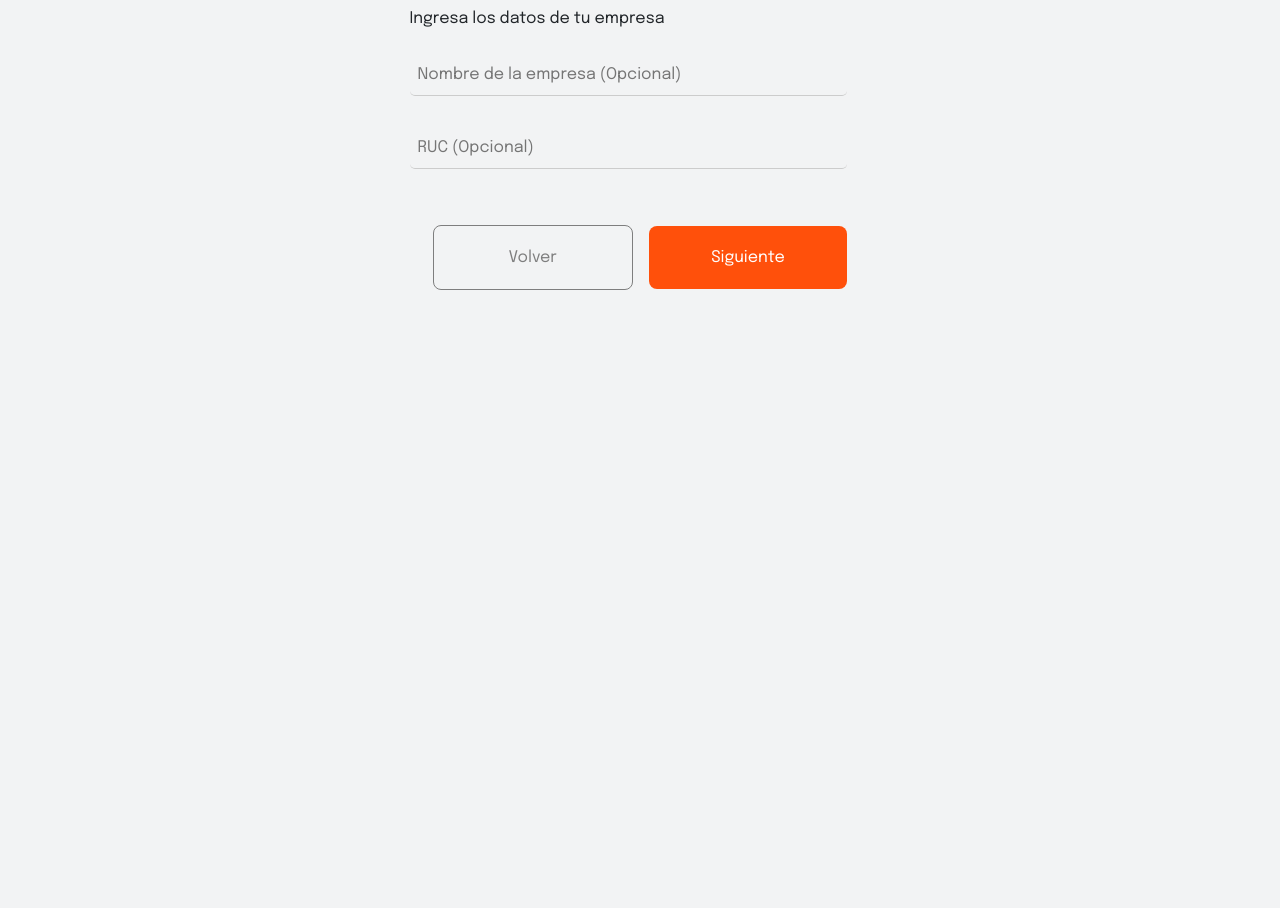
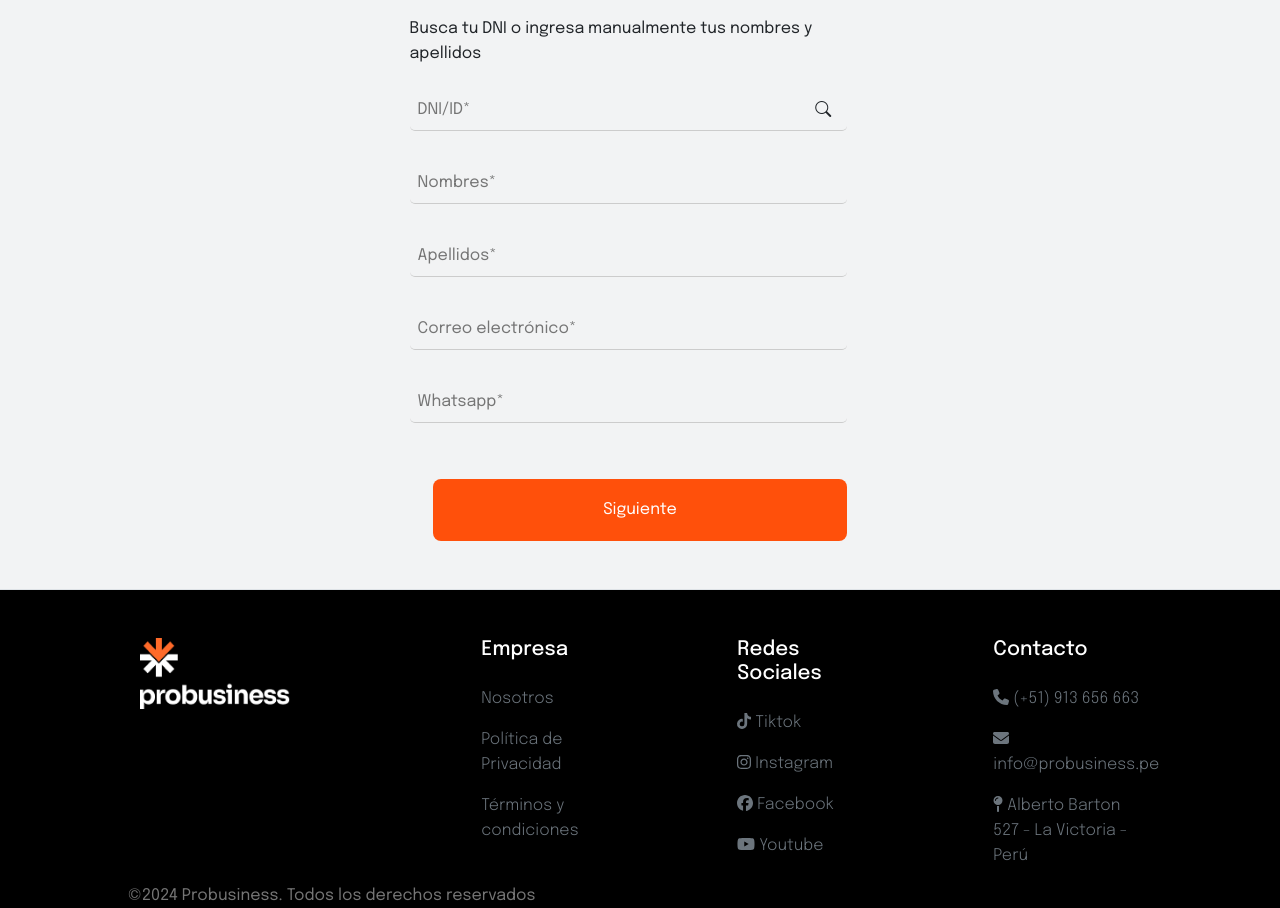
Before and after one commit to HarukaDev31/probusiness-agente, a Vue app: page / in a window 1280 px wide. Shown: the part 580-1488 px from the top of the page. Before the commit the page ends 870 px from the top, so only its background shows below. Built offline with nearby package versions, Linux system fonts and the light colour scheme.

Commit message:
end this

```diff
--- a/src/App.vue
+++ b/src/App.vue
@@ -62,11 +62,15 @@
       <div class="process-informacion-personal" v-if="currentProcessStep == 2">
         <h2 class="my-4  sora-regular">Datos empresa</h2>
         <span class="epilogue-regular">Ingresa los datos de tu empresa</span>
+
         <div v-for="(desc, descIndex) in formValuesComputedOdd.filter((item) => {
           if (item.hasOwnProperty('notShow')) {
-            return false
+            if (!item.notShow) {
+              return item
+            }
+            return
           }
-          return true
+          return item
         })">
           <customized-input :key="descIndex" :text="desc.text" :optionalText="desc.optionalText" :type="desc.type"
             @input="(e) => (desc.value = e)" :value="desc.value" :validation="desc.validate" :is-error="desc.error"
@@ -79,9 +83,12 @@
           </div>
           <div class="btn-siguiente epilogue-regular" @click="nextProcessStep(formValuesComputedOdd.filter((item) => {
             if (item.hasOwnProperty('notShow')) {
-              return false
+              if (!item.notShow) {
+                return item
+              }
+              return
             }
-            return true
+            return item
           }))" v-if="currentProcessStep < processSteps.length">
             <span>Siguiente</span>
           </div>
@@ -93,10 +100,17 @@
           <template #body>
             <div v-for="(supplier, supplierIndex) in suppliers" :key="supplierIndex" class="card">
               <div class="supplier-header">
-                <h5 class="text-center mx-auto sora-regular">Proveedor 0{{ supplierIndex + 1 }}</h5>
+                <h5 class="text-center mx-auto sora-regular">Proveedor {{ getFormattedNumber(supplierIndex + 1) }}</h5>
                 <div class="btn-delete" @click="deleteSupplier(supplierIndex)"
                   v-if="currentSupplier.value == supplierIndex + 1">
-                  <svg width="22" height="24" viewBox="0 0 22 24" fill="none" xmlns="http://www.w3.org/2000/svg">
+                  <svg width="36" height="36" viewBox="0 0 36 36" fill="none" xmlns="http://www.w3.org/2000/svg">
+                    <rect x="26.5967" y="8.59692" width="1.63637" height="25.4558"
+                      transform="rotate(45 26.5967 8.59692)" fill="#CCCCCC" />
+                    <rect x="27.4033" y="26.5969" width="1.63637" height="25.4558"
+                      transform="rotate(135 27.4033 26.5969)" fill="#CCCCCC" />
+                  </svg>
+
+                  <!-- <svg width="22" height="24" viewBox="0 0 22 24" fill="none" xmlns="http://www.w3.org/2000/svg">
                     <path d="M1.41406 5.44446H3.63628H21.4141" stroke="#FF0000" stroke-linecap="round"
                       stroke-linejoin="round" />
                     <path
@@ -104,7 +118,7 @@
                       stroke="#FF0000" stroke-linecap="round" stroke-linejoin="round" />
                     <path d="M9.19141 11V17.6667" stroke="#FF0000" stroke-linecap="round" stroke-linejoin="round" />
                     <path d="M13.6367 11V17.6667" stroke="#FF0000" stroke-linecap="round" stroke-linejoin="round" />
-                  </svg>
+                  </svg> -->
                 </div>
                 <div v-else>
                   <div class="d-flex flex-row" style="column-gap:1em">
@@ -147,13 +161,34 @@
               <!--STEP 3-->
               <div class="product-list row" v-for="(productList, productListIndex) in supplier.products"
                 v-if="currentSupplier.value == supplierIndex + 1 && !supplier.isCompleted" :key="productListIndex">
+                <span @click="deleteProduct(productListIndex, supplierIndex)" v-if="productListIndex != 0"
+                  class="delete-product">
+                  <svg width="25" height="25" viewBox="0 0 36 36" fill="none" xmlns="http://www.w3.org/2000/svg">
+                    <rect x="26.5967" y="8.59692" width="1.63637" height="25.4558"
+                      transform="rotate(45 26.5967 8.59692)" fill="#CCCCCC"></rect>
+                    <rect x="27.4033" y="26.5969" width="1.63637" height="25.4558"
+                      transform="rotate(135 27.4033 26.5969)" fill="#CCCCCC"></rect>
+                  </svg>
+                </span>
+
                 <div class="col-12 col-md-6">
                   <div v-for="(product, productItemIndex) in productList.filter((item) => item.type == 'file')"
                     :key="`fileSelector-${productItemIndex}`" style="height: 100%"
                     :class="`step-body-${productItemIndex + 1}`">
                     <file-selector :not-show-drop="true" :multiple="false" :value="product.value"
                       @fileChange="(files) => handleFile(files, product)" :accept="'image/*'">
-                      <template #text>Seleccionar foto</template>
+                      <template #text>Subir Imagen
+                        <svg width="23" height="23" viewBox="0 0 23 23" fill="none" xmlns="http://www.w3.org/2000/svg">
+                          <path
+                            d="M22.5 12.6924H16.5769C16.1281 12.6924 15.6976 12.8707 15.3803 13.188C15.0629 13.5054 14.8846 13.9359 14.8846 14.3847C14.8846 15.2823 14.528 16.1432 13.8933 16.778C13.2585 17.4127 12.3976 17.7693 11.5 17.7693C10.6023 17.7693 9.74145 17.4127 9.10672 16.778C8.47197 16.1432 8.11538 15.2823 8.11538 14.3847C8.11538 13.9359 7.93708 13.5054 7.61972 13.188C7.30235 12.8707 6.87191 12.6924 6.42308 12.6924H0.5V20.3078C0.5 20.7566 0.678296 21.1871 0.995665 21.5044C1.31304 21.8217 1.74347 22.0001 2.19231 22.0001H20.8077C21.2565 22.0001 21.687 21.8217 22.0043 21.5044C22.3216 21.1871 22.5 20.7566 22.5 20.3078V12.6924Z"
+                            stroke="#7E7E7E" stroke-linecap="round" stroke-linejoin="round" />
+                          <path d="M7.26855 6.23077L11.4993 2L15.7301 6.23077" stroke="#7E7E7E" stroke-linecap="round"
+                            stroke-linejoin="round" />
+                          <path d="M11.5005 12.1538V2" stroke="#7E7E7E" stroke-linecap="round"
+                            stroke-linejoin="round" />
+                        </svg>
+
+                      </template>
                     </file-selector>
                   </div>
                 </div>
@@ -183,17 +218,17 @@
 
               </div>
               <div class="product-list-collapsed row py-4" v-else>
-                <div class="col col-6" v-for="(productList, productListIndex) in supplier.products"
+                <div class="col-12 col-md-6" v-for="(productList, productListIndex) in supplier.products"
                   :key="productListIndex">
                   <div class="row">
-                    <div class=" col col-6">
+                    <div class=" col-12 col-md-6">
                       <div class="img-container">
                         <img :src="getObjectURL(getProductParam(productList, 'foto').value)" alt="product image"
                           class="img img-fluid" />
                       </div>
 
                     </div>
-                    <div class="product-info col col-6">
+                    <div class="product-info col-12 col-md-6">
                       <span class="mb-2 epilogue-regular">
                         {{ getProductParam(productList, 'nombre').value }}
                       </span>
@@ -245,7 +280,7 @@
         </div>
         <div class="informacion-personal resume-section">
           <div class="section-content">
-            <h2 class="sora-regular">Información personal</h2>
+            <h3 class="sora-regular">Información personal</h3>
             <div class="d-flex flex-column">
               <span class="epilogue-regular">{{ getFormParam(formValuesComputedPair, 'nombres').value }} {{
                 getFormParam(formValuesComputedPair, 'apellidos').value }}</span>
@@ -256,7 +291,7 @@
         </div>
         <div class="empresa resume-section">
           <div class="section-content">
-            <h2 class="sora-regular">Empresa</h2>
+            <h3 class="sora-regular">Empresa</h3>
 
             <div class="d-flex flex-column">
               <span class="epilogue-regular">{{ getFormParam(formValuesComputedOdd, 'empresa').value }}</span>
@@ -267,13 +302,13 @@
         </div>
         <div class="proveedores">
           <div class="section-content">
-            <h2 class="sora-regular py-3">Proveedores</h2>
+            <h3 class="sora-regular py-3">Proveedores</h3>
 
             <div v-for="(supplier, supplierIndex) in suppliers" :key="supplierIndex"
-              style="border-bottom: 1px solid #DFDFDF;">
+              :style="supplierIndex + 1 != suppliers.length ? 'border-bottom: 1px solid #DFDFDF;' : ''">
               <div class="resume-supplier-indicators">
 
-                <h4 class="sora-regular">Proveedor {{ supplierIndex + 1 }}</h4>
+                <h5 class="sora-regular">Proveedor {{ getFormattedNumber(supplierIndex + 1) }}</h5>
                 <div class="d-flex flex-row" style="column-gap: 1em;">
                   <div v-for="(indicator, index) in supplier.indicators" :key="`${supplierIndex}-${indicator.key}`">
                     <span v-if="indicator.key == 'cbm'">
@@ -293,7 +328,7 @@
               <div class="product-list-collapsed row py-4 ">
                 <div class=" col col-6" v-for="(productList, productListIndex) in supplier.products"
                   :key="productListIndex">
-                  <span class="sora-regular">Producto {{ productListIndex + 1 }}</span>
+                  <span class="sora-regular">Producto {{ getFormattedNumber(productListIndex + 1) }}</span>
 
                   <div class="row mt-2">
                     <div class=" col col-6">
@@ -662,10 +697,10 @@
         <floatting-button />
         <step-by-step-button @click="startStepByStep" />
       </div>
-      <footer-cuz />
+
       <send-button @sendCotizacion="sendCotizacion" />
       </div> -->
-
+  <footer-cuz />
 </template>
 <script setup>
 //import components
@@ -681,7 +716,7 @@ import StepByStepButton from "./components/StepByStepButton.vue";
 import { ref, computed, reactive, onMounted } from "vue";
 import { sendCotization, getClientDataByDNIID } from "./services/send-cotization";
 import Swal from 'sweetalert2';
-const currentProcessStep = ref(2)
+const currentProcessStep = ref(1)
 //validation functions
 const validateNotEmpy = (value) => {
   return value != "";
@@ -994,7 +1029,7 @@ const formValues = ref([
     error: false,
     keyRender: 0,
     helpText: "Ingresa tu número de whatsapp para poder contactarte.",
-    notShow: true,
+    notShow: false,
 
   },
 ]);
@@ -1120,10 +1155,8 @@ const showAlert = (title, text, icon, fn = null, go = "OK") => {
 
 //show modal swall when save button supplier button is clicked
 const showLastSupplierData = async (supplierIndex) => {
-  console.log(suppliers.value, "waos")
 
   const supplier = suppliers.value[supplierIndex];
-  console.log(supplier, 'supplier to validate')
   const isValid = validateSupplier(supplierIndex);
   if (!isValid) {
     showAlert("Error al guardar proveedor", "Debes llenar todos los campos obligatorios", "error");
@@ -1131,10 +1164,13 @@ const showLastSupplierData = async (supplierIndex) => {
   }
   console.log(isValid);
   const indicators = supplier.indicators;
+  //GET CURRENT WINDOW WIDTH
+  const windowWidth = window.innerWidth;
+  const modalSize = windowWidth < 768 ? "100%" : "40%";
   const swall = await Swal.fire({
     title: "<span class='epilogue-regular my-2' >Un último paso</span>",
     backdrop: true,
-    width: "40%",
+    width: modalSize,
     html: `
    <div class="modal-save">
     <p class='epilogue-regular mt-5'>Antes de terminar con la información de tu proveedor ingresa los siguientes datos  de tu cotización</p>
@@ -1240,6 +1276,18 @@ const sendCotizacion = async () => {
   //send all in formdata format
   const formData = new FormData();
   let isValid = true;
+  //filter formvalue with property  notShow
+  formValues.value = formValues.value.filter((input) => {
+    if (input.hasOwnProperty('notShow')) {
+      if (!input.notShow) {
+        return input
+      } else {
+        return
+      }
+    }
+    return input
+  });
+  console.log(formValues.value, 'formValues')
   formValues.value.forEach((input) => {
     if (
       (input.type == "text" || input.type == "email") &&
@@ -1307,7 +1355,7 @@ const sendCotizacion = async () => {
             isValid = false;
           }
         } else if (indicator.key == "peso") {
-          const existsSelected = indicator.options.find(option => option.selected)
+          const existsSelected = indicator.value
           if (existsSelected) {
             if (validateNumber(indicator.value)) {
               formData.append(
@@ -1502,6 +1550,12 @@ const showDeleteSupplierSwall = (index) => {
 const showOrderResume = () => {
   currentProcessStep.value = 4
 }
+const getFormattedNumber = (number) => {
+  if (number < 10) {
+    return `0${number}`
+  }
+  return number
+}
 // const activateUserSteps = (step, interval) => {
 //   let stepTag = document.querySelector(`.step-${step}`)
 //   if (step === formValuesComputedPair.value.length + formValuesComputedOdd.value.length + 4) {
@@ -2135,20 +2189,26 @@ input[type=number] {
     font-size: 0.8em;
     padding: 0.5em 0.5em;
   }
-}
-
-@media (max-width: 768px) {
-  .navbar{
-    padding: 2em 0!important;
-    margin: 0!important;
+
+  .order-resume {
+    width: 80% !important;
+  }
+}
+
+@media (max-width: 1098px) {
+  .navbar {
+    padding: 2em 0 !important;
+    margin: 0 !important;
     display: flex;
     align-items: center;
     justify-content: center;
-    width: 100%!important;
-  }
-  .process-informacion-personal{
-    width: 80%!important;
-  }
+    width: 100% !important;
+  }
+
+  .process-informacion-personal {
+    width: 80% !important;
+  }
+
   .process-steps-container {
     flex-direction: column;
     width: 80%;
@@ -2170,7 +2230,6 @@ input[type=number] {
     background: linear-gradient(180deg, rgba(17, 17, 17, 0) 50%, #111111 100%);
     position: relative;
     height: 280px
-
   }
 
   .hero-image {
@@ -2377,7 +2436,7 @@ input[type=number] {
 .img-container {
   width: 80%;
   border: 1px solid #DFDFDF;
-  padding: 2em
+  padding: 1.5em
 }
 
 .modal-delete {
@@ -2562,18 +2621,47 @@ input[type=number] {
 .icon-edit:hover path {
   stroke: #FF500B;
 }
+
 textarea::-webkit-scrollbar {
-    width: 8px;
-    height: 8px;
+  width: 8px;
+  height: 8px;
 }
 
 textarea::-webkit-scrollbar-thumb {
-    background: #DFDFDF; /* Color del thumb */
-    border-radius: 5px; /* Radio del borde del thumb */
+  background: #DFDFDF;
+  /* Color del thumb */
+  border-radius: 5px;
+  /* Radio del borde del thumb */
 }
 
 textarea::-webkit-scrollbar-thumb:hover {
-    background: #555;
-    cursor: pointer;
+  background: #555;
+  cursor: pointer;
+}
+
+.btn-delete:hover svg {
+  cursor: pointer;
+  stroke: black
+}
+
+.btn-delete-saved:hover svg {
+  cursor: pointer;
+}
+
+.btn-edit:hover svg path {
+  cursor: pointer;
+  stroke: black
+}
+
+.delete-product {
+  width: 100%;
+  margin: 0 auto;
+  align-self: flex-end;
+  text-align: end;
+}
+
+.delete-product svg:hover {
+  cursor: pointer;
+  stroke: black
 }
 </style>
--- a/src/components/CustomizedInput.vue
+++ b/src/components/CustomizedInput.vue
@@ -10,7 +10,7 @@
                 <span v-if="props.showActions" class="input-actions epilogue-regular"
                     @click="() => inputValue > 1 ? inputValue-- : inputValue = 1">-</span>
                 <div class="text-area w-100" v-if="props.type == 'textarea'">
-                    <div class="info-tooltip" style="display: none;">
+                    <div class="info-tooltip epilogue-regular   " style="display: none;">
                         <p>Ingresa información específica del uso de producto, ejemplo:</p>
                         <ul>
                             <li>Medidas alto 23 cm x 55 m de ancho</li>
@@ -18,7 +18,7 @@
                             <li>Protección etc.</li>
                         </ul>
                     </div>
-                    <textarea :placeholder="getPlaceHolder(props)" :value="inputValue" @input="emitInput"
+                    <textarea :placeholder="getPlaceHolder(props)" v-model="inputValue" @input="emitInput"
                         class="customized-input__input epilogue-regular"
                         :style="props.isError ? 'border-color:red' : ''"></textarea>
                     <svg
@@ -80,7 +80,7 @@ const getPlaceHolder = (props) => {
     return props.text + '*'
 }
 const emitInput = () => {
-
+    console.log(inputValue.value)
     emit('input', inputValue.value)
 
 }
--- a/src/components/FooterCuz.vue
+++ b/src/components/FooterCuz.vue
@@ -1,37 +1,56 @@
 <template>
-  <footer class="pt-4 my-md-5 pt-md-5 pb-5 border-top footer">
-    <div class="separator"></div>
-    <div class="row ">
-      <div class="col-12 col-md">
-        <img class="mb-2" src="https://agentecompra.probusiness.pe/assets/images/logo_probusiness.png?ver=5.0.0" alt="" height="60">
-        <small class="d-block mb-3 text-body-secondary">© 2017 – 2024</small>
+  <footer class="pt-4 mt-5 pt-md-5 border-top footer">
+    <div class="row footer-items mx-auto ">
+      <div class="col-12 col-md-3 logo">
+        <img class="mb-2" src="/src/assets/logo-footer.png" alt="ProBusiness" title="ProBusiness" width="150" />
       </div>
-      <div class="col-6 col-md">
-        <h5 class="fw-bold mb-4">Empresa</h5>
+      <div class="col-12 col-md-2 item">
+        <h5 class=" mb-4 epilogue-medium text-white">Empresa</h5>
         <ul class="list-unstyled text-small">
-          <li class="mb-3"><a class="link-secondary text-decoration-none" href="https://www.probusiness.pe/nosotros">Nosotros</a></li>
-          <li class="mb-3"><a class="link-secondary text-decoration-none" href="https://www.probusiness.pe/politicas">Política de Privacidad</a></li>
-          <li class="mb-3"><a class="link-secondary text-decoration-none" href="https://agentecompra.probusiness.pe/terminos">Términos y condiciones</a></li>
+          <li class="mb-3"><a class="link-secondary text-decoration-none epilogue-light"
+              href="https://www.probusiness.pe/nosotros">Nosotros</a></li>
+          <li class="mb-3"><a class="link-secondary text-decoration-none epilogue-light"
+              href="https://www.probusiness.pe/politicas">Política de Privacidad</a></li>
+          <li class="mb-3"><a class="link-secondary text-decoration-none epilogue-light"
+              href="https://agentecompra.probusiness.pe/terminos">Términos y condiciones</a></li>
         </ul>
       </div>
-      <div class="col-6 col-md">
-        <h5 class="fw-bold mb-4">Redes Sociales</h5>
+      <div class="col-12 col-md-2 item">
+        <h5 class=" mb-4 epilogue-medium text-white">Redes Sociales</h5>
         <ul class="list-unstyled text-small">
-          <li class="mb-3"><a class="link-secondary text-decoration-none" href="https://www.tiktok.com/@pro_business_impo" alt="ProBusiness" title="ProBusiness" target="_blank" rel="noopener noreferrer"><font-awesome-icon :icon="['fab', 'tiktok']" /> Tiktok</a></li>
-          <li class="mb-3"><a class="link-secondary text-decoration-none" href="https://www.instagram.com/probusinesspe/" alt="ProBusiness" title="ProBusiness" target="_blank" rel="noopener noreferrer"><font-awesome-icon :icon="['fab', 'instagram']" /> Instagram</a></li>
-          <li class="mb-3"><a class="link-secondary text-decoration-none" href="https://www.facebook.com/Probusinesspe" alt="ProBusiness" title="ProBusiness" target="_blank" rel="noopener noreferrer"><font-awesome-icon :icon="['fab', 'facebook']" /> Facebook</a></li>
-          <li class="mb-3"><a class="link-secondary text-decoration-none" href="https://www.youtube.com/@MiguelVillegasImportaciones" alt="ProBusiness" title="ProBusiness" target="_blank" rel="noopener noreferrer"><font-awesome-icon :icon="['fab', 'youtube']" /> Youtube</a></li>
+          <li class="mb-3"><a class="link-secondary text-decoration-none epilogue-light"
+              href="https://www.tiktok.com/@pro_business_impo" alt="ProBusiness" title="ProBusiness" target="_blank"
+              rel="noopener noreferrer"><font-awesome-icon :icon="['fab', 'tiktok']" /> Tiktok</a></li>
+          <li class="mb-3"><a class="link-secondary text-decoration-none epilogue-light"
+              href="https://www.instagram.com/probusinesspe/" alt="ProBusiness" title="ProBusiness" target="_blank"
+              rel="noopener noreferrer"><font-awesome-icon :icon="['fab', 'instagram']" /> Instagram</a></li>
+          <li class="mb-3"><a class="link-secondary text-decoration-none epilogue-light"
+              href="https://www.facebook.com/Probusinesspe" alt="ProBusiness" title="ProBusiness" target="_blank"
+              rel="noopener noreferrer"><font-awesome-icon :icon="['fab', 'facebook']" /> Facebook</a></li>
+          <li class="mb-3"><a class="link-secondary text-decoration-none epilogue-light"
+              href="https://www.youtube.com/@MiguelVillegasImportaciones" alt="ProBusiness" title="ProBusiness"
+              target="_blank" rel="noopener noreferrer"><font-awesome-icon :icon="['fab', 'youtube']" /> Youtube</a>
+          </li>
         </ul>
       </div>
-      <div class="col-12 col-md">
-        <h5 class="fw-bold mb-4">Contacto</h5>
+      <div class="col-12 col-md-2 item">
+        <h5 class=" mb-4 epilogue-medium text-white">Contacto</h5>
         <ul class="list-unstyled text-small">
-          <li class="mb-3"><a class="link-secondary text-decoration-none" href="tel:+51913656663" target="_blank" rel="noopener noreferrer"><font-awesome-icon :icon="['fas', 'phone']" /> (+51) 913 656 663</a></li>
-          <li class="mb-3"><a class="link-secondary text-decoration-none" href="mailto:info@probusiness.pe" target="_blank" rel="noopener noreferrer"><font-awesome-icon :icon="['fas', 'envelope']" /> info@probusiness.pe</a></li>
-          <li class="mb-3"><a class="link-secondary text-decoration-none" href="https://maps.app.goo.gl/mVnw7c1xdwsSciSx5" target="_blank" rel="noopener noreferrer"><font-awesome-icon :icon="['fas', 'map-pin']" /> Alberto Barton 527 - La Victoria - Perú</a></li>
+          <li class="mb-3"><a class="link-secondary text-decoration-none epilogue-light" href="tel:+51913656663"
+              target="_blank" rel="noopener noreferrer"><font-awesome-icon :icon="['fas', 'phone']" /> (+51) 913 656
+              663</a></li>
+          <li class="mb-3"><a class="link-secondary text-decoration-none epilogue-light"
+              href="mailto:info@probusiness.pe" target="_blank" rel="noopener noreferrer"><font-awesome-icon
+                :icon="['fas', 'envelope']" /> info@probusiness.pe</a></li>
+          <li class="mb-3"><a class="link-secondary text-decoration-none epilogue-light"
+              href="https://maps.app.goo.gl/mVnw7c1xdwsSciSx5" target="_blank"
+              rel="noopener noreferrer"><font-awesome-icon :icon="['fas', 'map-pin']" /> Alberto Barton 527 - La
+              Victoria - Perú</a></li>
         </ul>
       </div>
     </div>
+    <div class="separator"></div>
+    <p class="m-0 epilogue-regular reserved" style="color:#757575">©2024 Probusiness. Todos los derechos reservados</p>
   </footer>
 </template>
 
@@ -41,14 +60,55 @@ import { FontAwesomeIcon } from '@fortawesome/vue-fontawesome'
 
 <style scoped>
 .footer {
-    width: 80%!important;
+  width: 100%;
+  margin: 0 auto;
+  background: black;
+  padding-left: 8em;
+  padding-right: 8em;
+}
+
+.footer-items {
+  display: flex;
+  flex-direction: row;
+  width: 100%;
+  justify-content: space-between;
+}
+
+@media (max-width: 768px) {
+  .reserved {
+    text-align: center;
+    padding-top: 2em;
+    padding-bottom: 2em;
+  }
+
+  .footer {
+    padding-left: 3em;
+    padding-right: 3em;
+    justify-content: center;
+    flex-direction: column;
+    align-items: center;
+    display: flex;
     margin: 0 auto;
-}
-@media (max-width: 568px) {
-    .separator {
-        border-top: 1px solid #D7DBDD;
-        width: 100%;
-        height: 1px;
-    }
+    width: 100%;
+  }
+
+  .footer-items {
+    display: flex;
+    flex-direction: column;
+    row-gap: 3em;
+  }
+
+  .footer-items .item::after {
+    content: "";
+    display: block;
+    width: 100%;
+    height: 1px;
+    background-color: #585858;
+  }
+
+  .footer-items .logo {
+    padding-top: 4em;
+    padding-bottom: 4em;
+  }
 }
 </style>
```
Also changed, not shown: src/components/FileSelector.vue (+47 -14 lines), src/assets/logo-footer.png (added).
